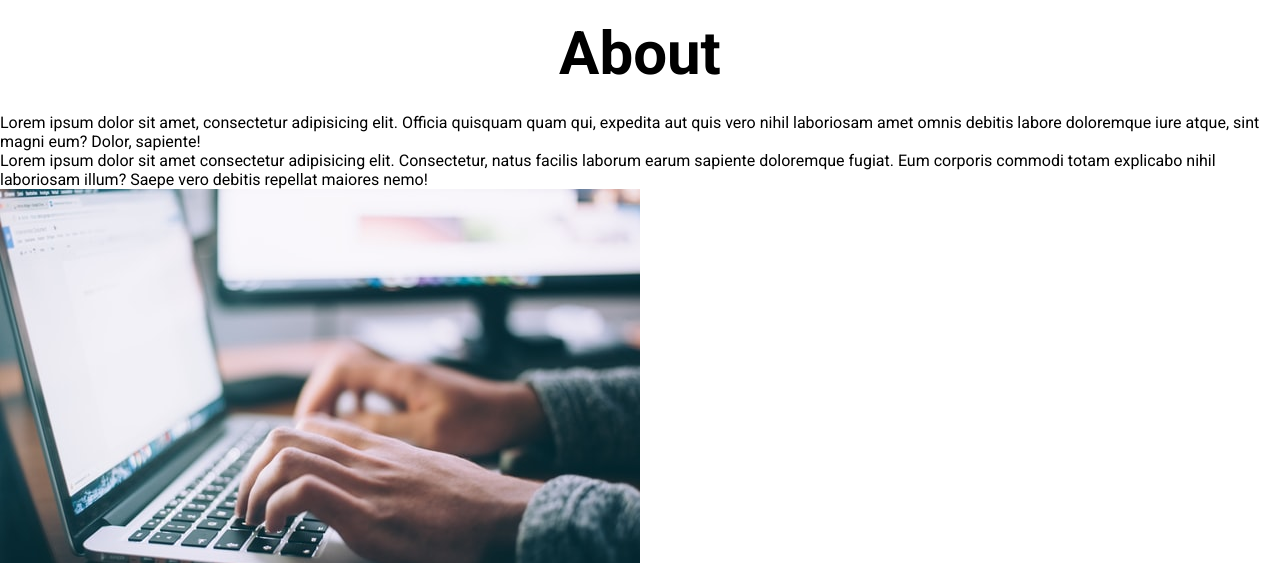
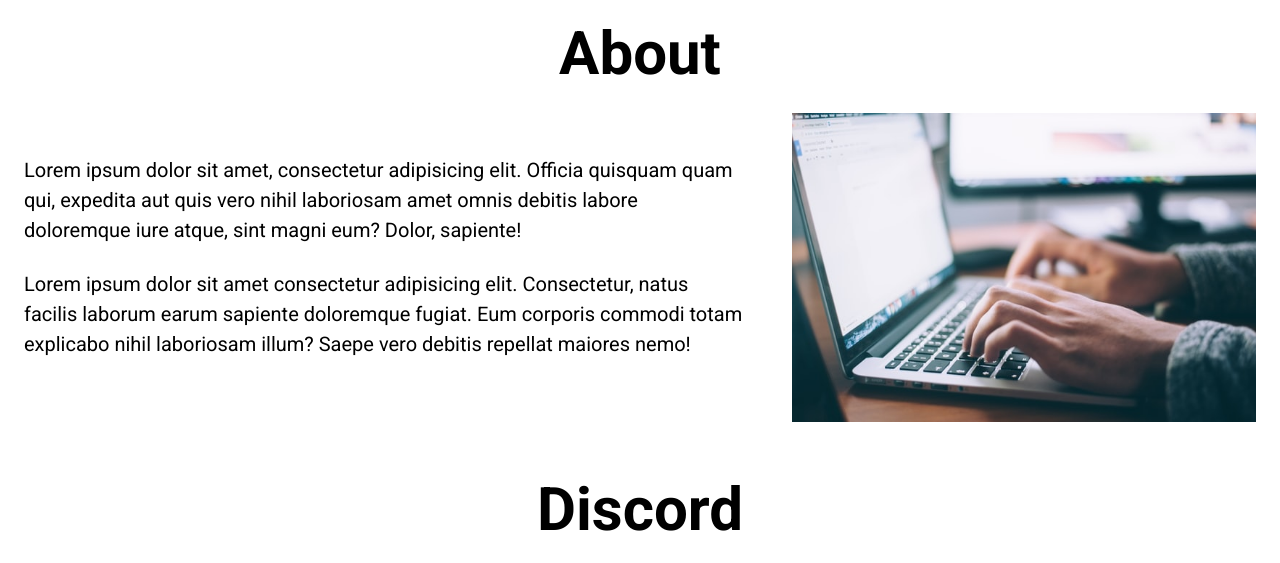
Before and after one commit to apps221/github-first-project, a plain HTML site: page index.html in a window 1280 px wide. Shown: the part 830-1393 px from the top of the page. Drawn offline with Linux system fonts and the light colour scheme.

Commit message:
about section done

```diff
--- a/index.html
+++ b/index.html
@@ -33,17 +33,19 @@
 <main>
     <section id="about">
         <h2>About</h2>
-        <div>
-            <p>
+        <div class="section__description">
+            <div class="section__description--wrapper">
+            <p class="section__description--para">
                 Lorem ipsum dolor sit amet, consectetur adipisicing elit. Officia quisquam quam qui, expedita aut quis vero nihil laboriosam amet omnis debitis labore doloremque iure atque, sint magni eum? Dolor, sapiente!
             </p>
-            <p>
+            <p class="section__description--para">
                 Lorem ipsum dolor sit amet consectetur adipisicing elit. Consectetur, natus facilis laborum earum sapiente doloremque fugiat. Eum corporis commodi totam explicabo nihil laboriosam illum? Saepe vero debitis repellat maiores nemo!
             </p>
         </div>
-        <figure>
+        <figure class="about__img--wrapper">
             <img src="/assetts/about.jpg">
         </figure>
+    </div>
     </section>
     <section id="discord"></section>
     <h2>Discord</h2>
--- a/style.css
+++ b/style.css
@@ -70,3 +70,25 @@ h2 {
     text-align: center;
     margin-bottom: 24px;
 }
+.section__description {
+    display: flex;
+    justify-content: center;
+    align-items: center;
+}
+.about__img--wrapper {
+    width: 40%; /*size of image- 40% than original size*/
+    padding: 0 24px;
+}
+img {
+    width: 100%; /*take up 100% of figure*/
+}
+.section__description--wrapper {
+    width: 60%;
+    padding: 0 24px;
+}
+.section__description--para {
+font-size: 20px;
+line-height: 1.5;
+margin-bottom: 24px;
+}
+/*13:59*/
```
